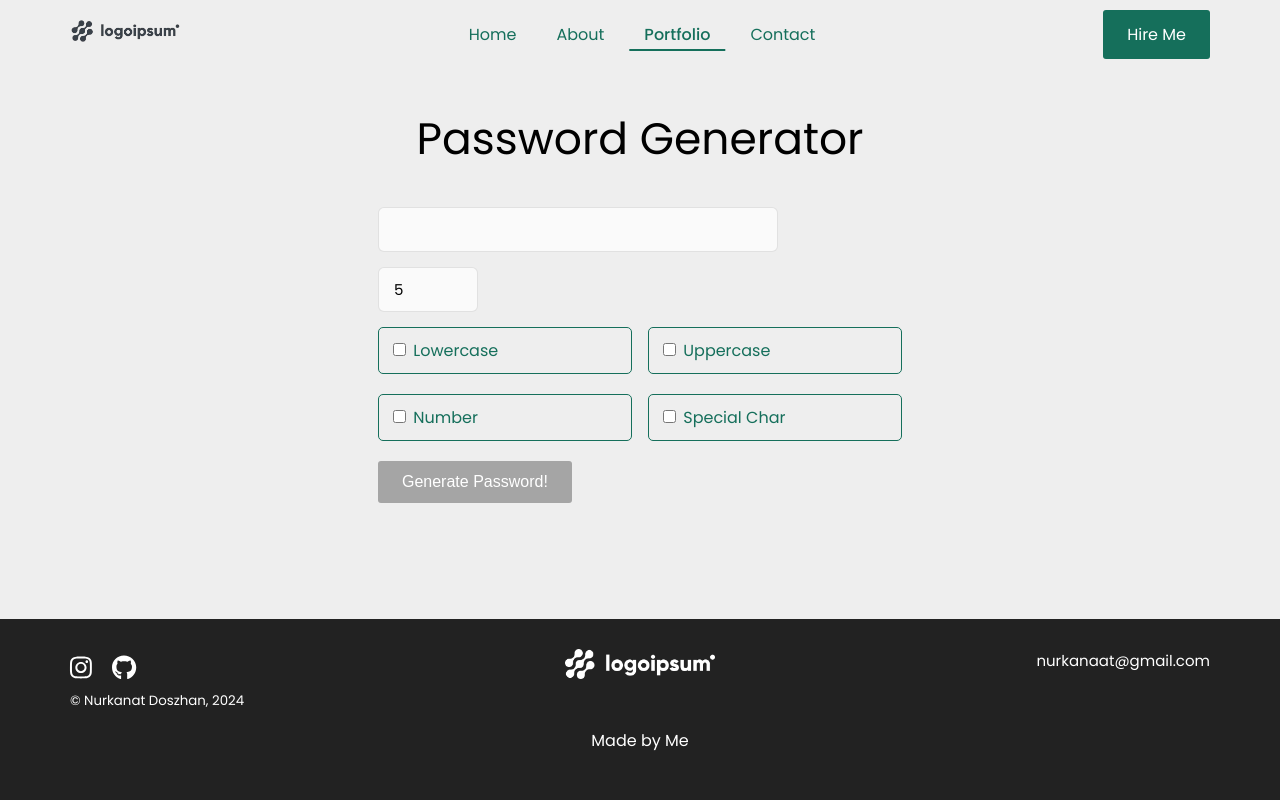
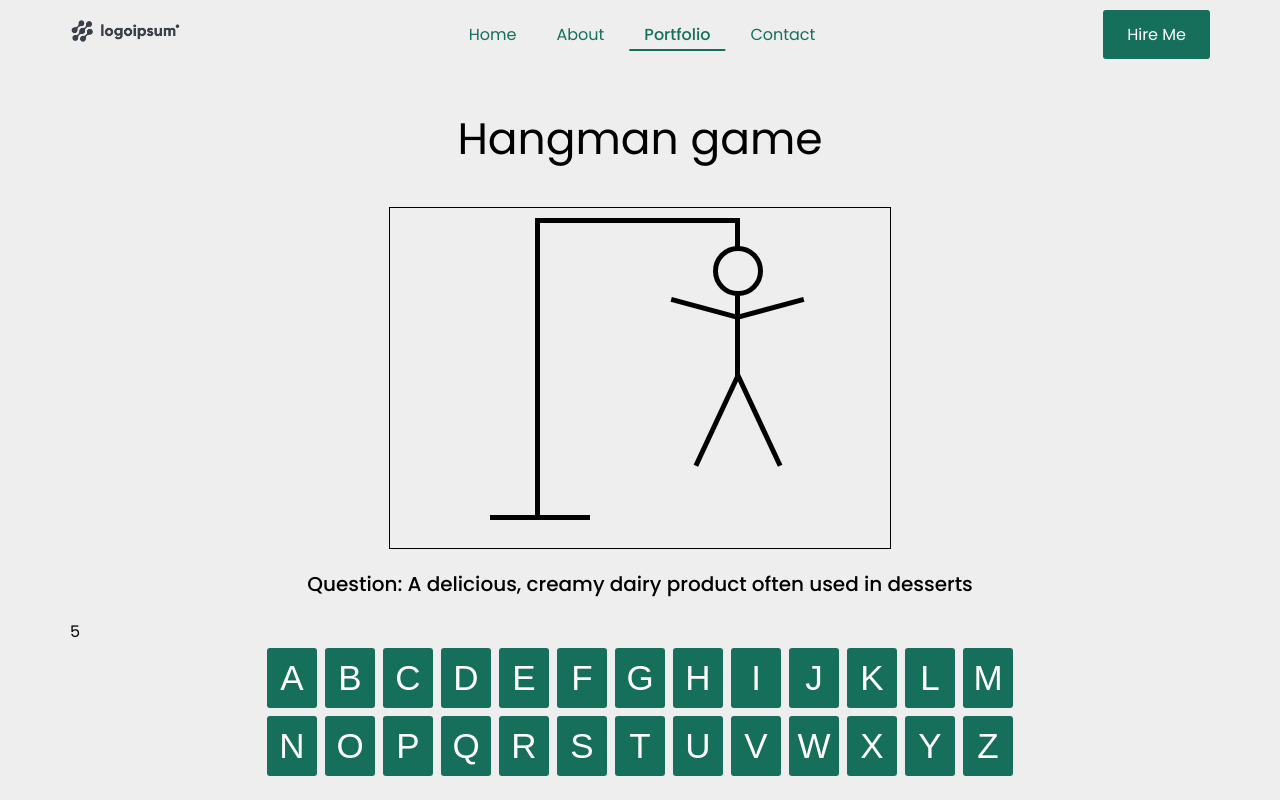
Before and after one commit to nurkanat-doszhan/portfolio, a React (Create React App) app: page /portfolio/hangman-game in a window 1280 px wide. Shown: the top 800 px of the page. Built offline with nearby package versions, Linux system fonts and the light colour scheme; the HTML template or start-up script is replaced by a standard one.

Commit message:
Страница с недоделанной игрой 'Hangman'

```diff
--- a/src/App.js
+++ b/src/App.js
@@ -6,7 +6,8 @@ import About from './pages/About';
 import Portfolio from './pages/Portfolio';
 import Contact from './pages/Contact';
 import Footer from './components/Footer';
-import PassGenerator from './pages/projects/PassGenerator';
+import PassGenerator from './pages/projects/PassGenerator/PassGenerator';
+import HangmanGame from './pages/projects/HangmanGame/HangmanGame';
 
 function App() {
   return (
@@ -17,7 +18,10 @@ function App() {
           <Route path="/" element={<Home />} />
           <Route path="about" element={<About />} />
           <Route path="portfolio" element={<Portfolio />} />
-          <Route path={`portfolio/:Id`} element={<PassGenerator />} />
+          {/* <Route path={`portfolio/:Id`} element={<PassGenerator />} /> */}
+          {/* <Route path={`portfolio/:Id`} element={<HangmanGame />} /> */}
+          <Route path={`portfolio/pass-generator`} element={<PassGenerator />} />
+          <Route path={`portfolio/hangman-game`} element={<HangmanGame />} />
           <Route path="contact" element={<Contact />} />
         </Routes>
       </div>
--- a/src/pages/Portfolio.js
+++ b/src/pages/Portfolio.js
@@ -4,7 +4,6 @@ import style from './Portfolio.module.scss';
 import { FontAwesomeIcon } from '@fortawesome/react-fontawesome'
 import { faCirclePlay } from '@fortawesome/free-solid-svg-icons'
 import { NavLink } from 'react-router-dom';
-import PassGenerator from './projects/PassGenerator';
 
 const Portfolio = () => {
   const [cards, setCards] = useState([
@@ -14,7 +13,7 @@ const Portfolio = () => {
       text: 'Password Generator'
     },
     {
-      href: '#',
+      href: '/portfolio/hangman-game',
       img: '/gallery/3D-Render-Style v1_IS4uX6yATvWlXC9Atmb1Iw_8828235.png',
       text: 'Hangman Game'
     },
@@ -28,11 +27,11 @@ const Portfolio = () => {
       img: '/gallery/Realistic-SciFi-Conceptt2img_2_1698828265.png',
       text: 'Hangman Game'
     },
-    {
+    /*{
       href: '#',
       img: '/gallery/Lo-Fi_Concept_Art_Landscape_V_r3ERLiiBDh1FZEm2g.png',
       text: 'Hangman Game'
-    },
+    },*/
   ])
   return (
     <>
--- /dev/null
+++ b/src/pages/projects/HangmanGame/HangmanGame.js
@@ -0,0 +1,92 @@
+import app from '../../../App.module.scss';
+import style from '../../projects/HangmanGame/HangmanGame.module.scss';
+import { useEffect, useState } from "react";
+
+const HangmanGame = () => {
+
+  const [wordCount, setWordCount] = useState()
+  const [question, setQuestion] = useState([
+    {q: 'A nocturnal flying mammal', a: 'bat'},
+    {q: 'A sweet, sticky substance made by bees', a: 'honey'},
+    {q: 'A cold-blooded reptile often kept as a pet', a: 'snake'},
+    {q: 'A fast-swimming marine mammal with sharp teeth', a: 'dolphin'},
+    {q: 'A warm, comforting beverage often made from tea leaves', a: 'chai'},
+    {q: 'A delicious, creamy dairy product often used in desserts', a: 'cream'},
+    {q: 'A sweet, sticky substance used to sweeten food and drinks', a: 'sugar'},
+    {q: 'A delicious, circular baked good often topped with icing', a: 'doughnut'},
+    {q: 'A tropical fruit with a tough outer shell and sweet flesh', a: 'coconut'},
+  ])
+
+  let randomQ = Math.floor(Math.random() * question.length);
+
+  useEffect(() => setWordCount(question[randomQ].a.length))
+
+  let createWord = () => {
+    let word = '';
+    for (let i = 0; i < wordCount; i++) {
+      console.log(randomQ)
+    }
+    return wordCount
+  }
+
+  return (
+    <>
+      <div className={`${app.container} ${style.container}`}>
+        <h2>Hangman game</h2>
+        <div className={app.inner}>
+          <div className={app.col}>
+            <div className={style.gallows}>
+              <div className={`${style.line} ${style.rope}`}></div>
+              <div className={`${style.line} ${style.top}`}></div>
+              <div className={`${style.line} ${style.center}`}></div>
+              <div className={`${style.line} ${style.bottom}`}></div>
+              <div className={`${style.line} ${style.head}`}></div>
+              <div className={`${style.line} ${style.body}`}></div>
+              <div className={`${style.line} ${style.lHand}`}></div>
+              <div className={`${style.line} ${style.rHand}`}></div>
+              <div className={`${style.line} ${style.lFoot}`}></div>
+              <div className={`${style.line} ${style.rFoot}`}></div>
+            </div>
+            <div className={style.question}>
+              Question: { question[randomQ].q }
+            </div>
+            <div className={style.words}>
+              {createWord()}
+            </div>
+            <div className={style.keyboard}>
+              <button>a</button>
+              <button>b</button>
+              <button>c</button>
+              <button>d</button>
+              <button>e</button>
+              <button>f</button>
+              <button>g</button>
+              <button>h</button>
+              <button>i</button>
+              <button>j</button>
+              <button>k</button>
+              <button>l</button>
+              <button>m</button>
+              <br/>
+              <button>n</button>
+              <button>o</button>
+              <button>p</button>
+              <button>q</button>
+              <button>r</button>
+              <button>s</button>
+              <button>t</button>
+              <button>u</button>
+              <button>v</button>
+              <button>w</button>
+              <button>x</button>
+              <button>y</button>
+              <button>z</button>
+            </div>
+          </div>
+        </div>
+      </div>
+    </>
+  )
+}
+
+export default HangmanGame;
--- /dev/null
+++ b/src/pages/projects/HangmanGame/HangmanGame.module.scss
@@ -0,0 +1,113 @@
+.gallows {
+  position: relative;
+  min-height: 340px;
+  width: 500px;
+  margin: 0 auto;
+  border: 1px solid #000;
+  .line {
+    position: absolute;
+    background-color: #000;
+  }
+  .top {
+    width: 200px;
+    top: 10px;
+    left: 50%;
+    height: 5px;
+    transform: translateX(-50%);
+  }
+  .rope {
+    width: 5px;
+    height: 30px;
+    top: 10px;
+    left: 69%;
+  }
+  .center {
+    width: 5px;
+    height: 300px;
+    top: 10px;
+    left: 29%;
+  }
+  .bottom {
+    width: 100px;
+    bottom: 28px;
+    left: 30%;
+    height: 5px;
+    transform: translateX(-50%);
+  }
+  .head {
+    width: 40px;
+    height: 40px;
+    border-radius: 50px;
+    border: 5px solid #000;
+    background-color: transparent;
+    top: 38px;
+    left: 64.6%;
+  }
+  .body {
+    width: 5px;
+    height: 85px;
+    top: 85px;
+    left: 69%;
+  }
+  .lHand {
+    width: 70px;
+    height: 5px;
+    top: 98px;
+    right: 30%;
+    transform: rotate(15deg);
+  }
+  .rHand {
+    width: 70px;
+    height: 5px;
+    top: 98px;
+    right: 17%;
+    transform: rotate(-15deg);
+  }
+  .lFoot {
+    width: 100px;
+    height: 5px;
+    top: 210px;
+    right: 24.7%;
+    transform: rotate(-65deg);
+  }
+  .rFoot {
+    width: 100px;
+    height: 5px;
+    top: 210px;
+    right: 16.3%;
+    transform: rotate(65deg);
+  }
+}
+.question {
+  margin: 20px 0;
+  font-weight: 500;
+  font-size: 20px;
+  text-align: center;
+}
+.words {
+
+}
+.keyboard {
+  width: fit-content;
+  margin: 0 auto;
+  button {
+    cursor: pointer;
+    border: none;
+    -webkit-user-select: none;
+    user-select: none;
+    background-color: #156F5B;
+    color: #fff;
+    margin: 4px;
+    font-size: 35px;
+    text-transform: uppercase;
+    width: 50px;
+    height: 60px;
+    display: inline-block;
+    transition: all 0.3s;
+    text-align: center;
+    border-radius: 3px;
+    &:hover {
+      background-color: #0e4d3f;
+    }
+  }
+}
--- a/src/pages/projects/PassGenerator.js
+++ b/src/pages/projects/PassGenerator/PassGenerator.js
@@ -1,7 +1,7 @@
 import { FontAwesomeIcon } from '@fortawesome/react-fontawesome';
 import { faCopy } from '@fortawesome/free-solid-svg-icons'
-import app from '../../App.module.scss';
-import style from '../projects/PassGenerator.module.scss';
+import app from '../../../App.module.scss';
+import style from '../../projects/PassGenerator/PassGenerator.module.scss';
 import { useState } from "react";
 import toast, { Toaster } from 'react-hot-toast';
 
```
Also changed, not shown: src/pages/projects/PassGenerator/PassGenerator.module.scss (renamed from src/pages/projects/PassGenerator.module.scss).
